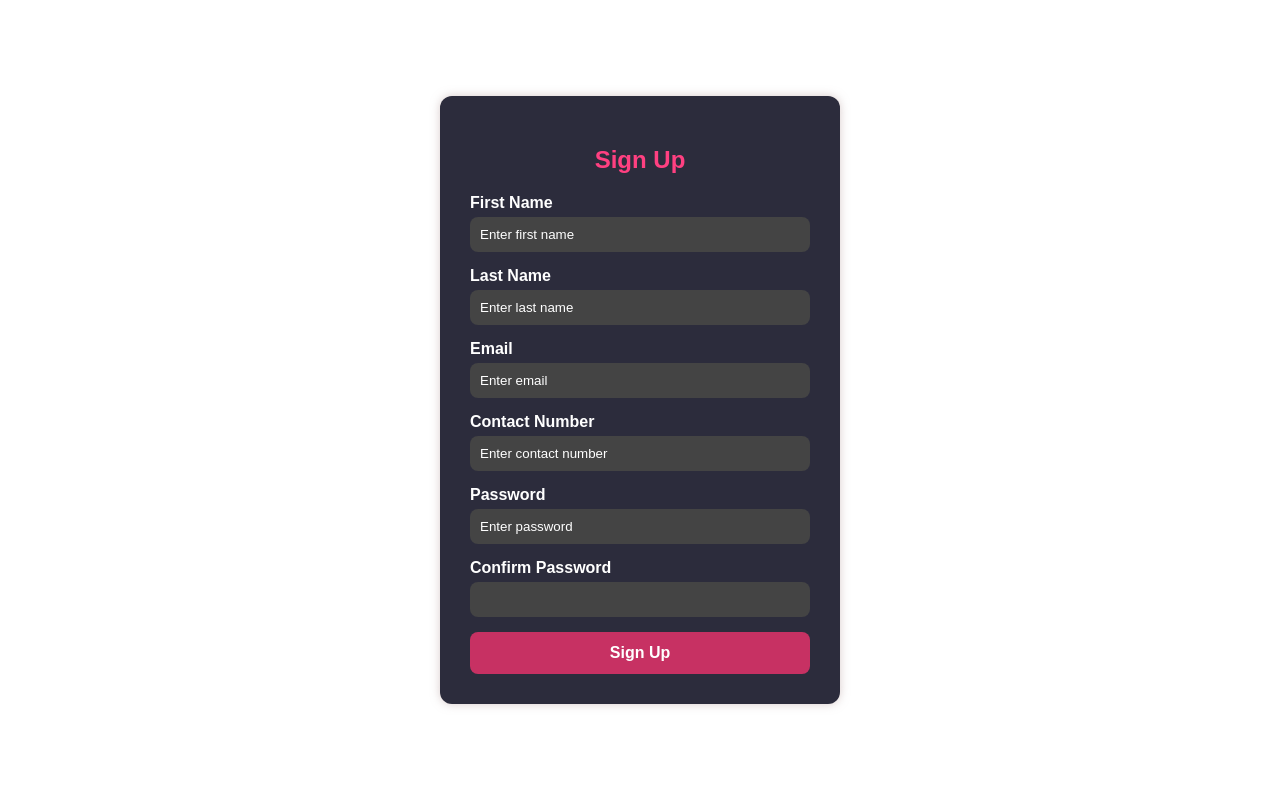
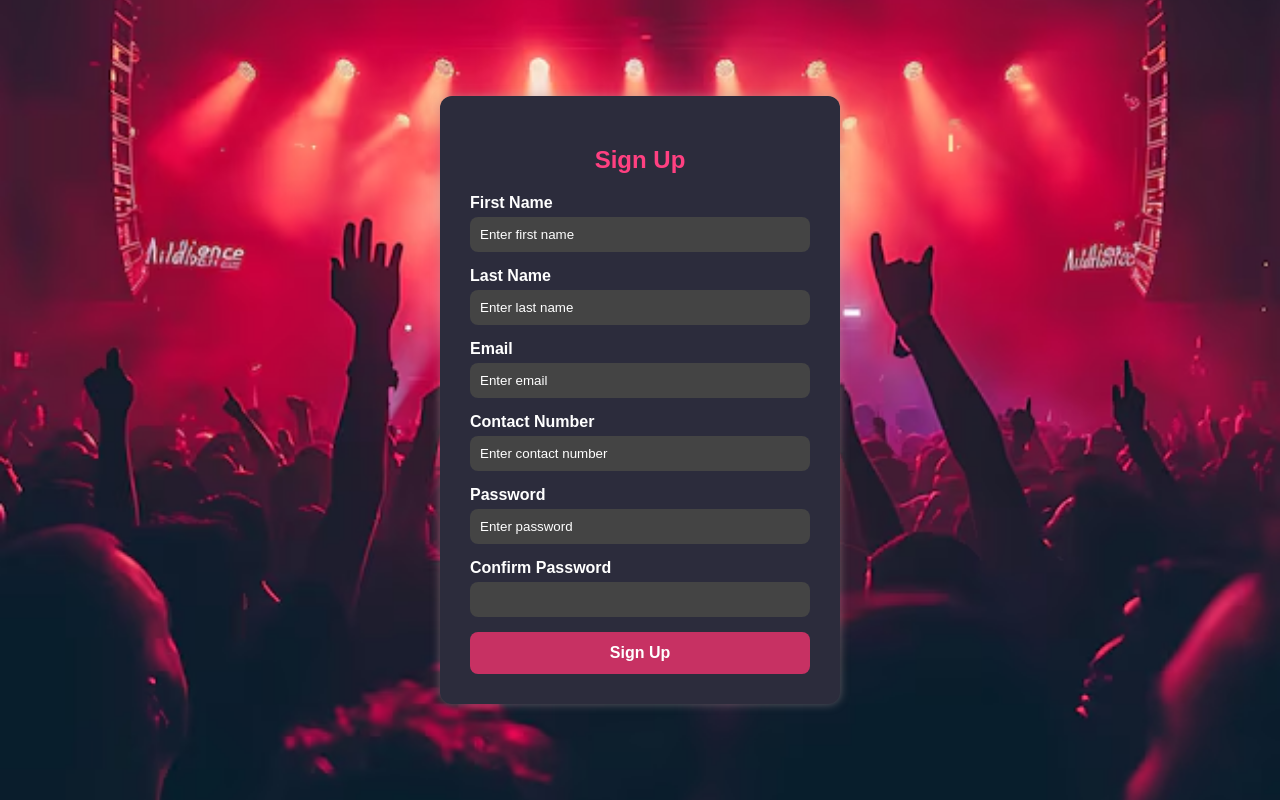
Before and after one commit to Sriharshini0516/Epic-Music-Conserts, a plain HTML site: page concert sign up.html in a window 1280 px wide. Drawn offline with Linux system fonts and the light colour scheme.

Commit message:
Update concert sign up.html

```diff
--- a/concert sign up.html
+++ b/concert sign up.html
@@ -16,7 +16,7 @@
       align-items: center;
       height: 100vh;
       margin: 0;
-      background-image: url('a1.avif');
+      background-image: url('Pics/a1.avif');
       background-size: cover;
       background-position: center;
       background-repeat: no-repeat;
```
